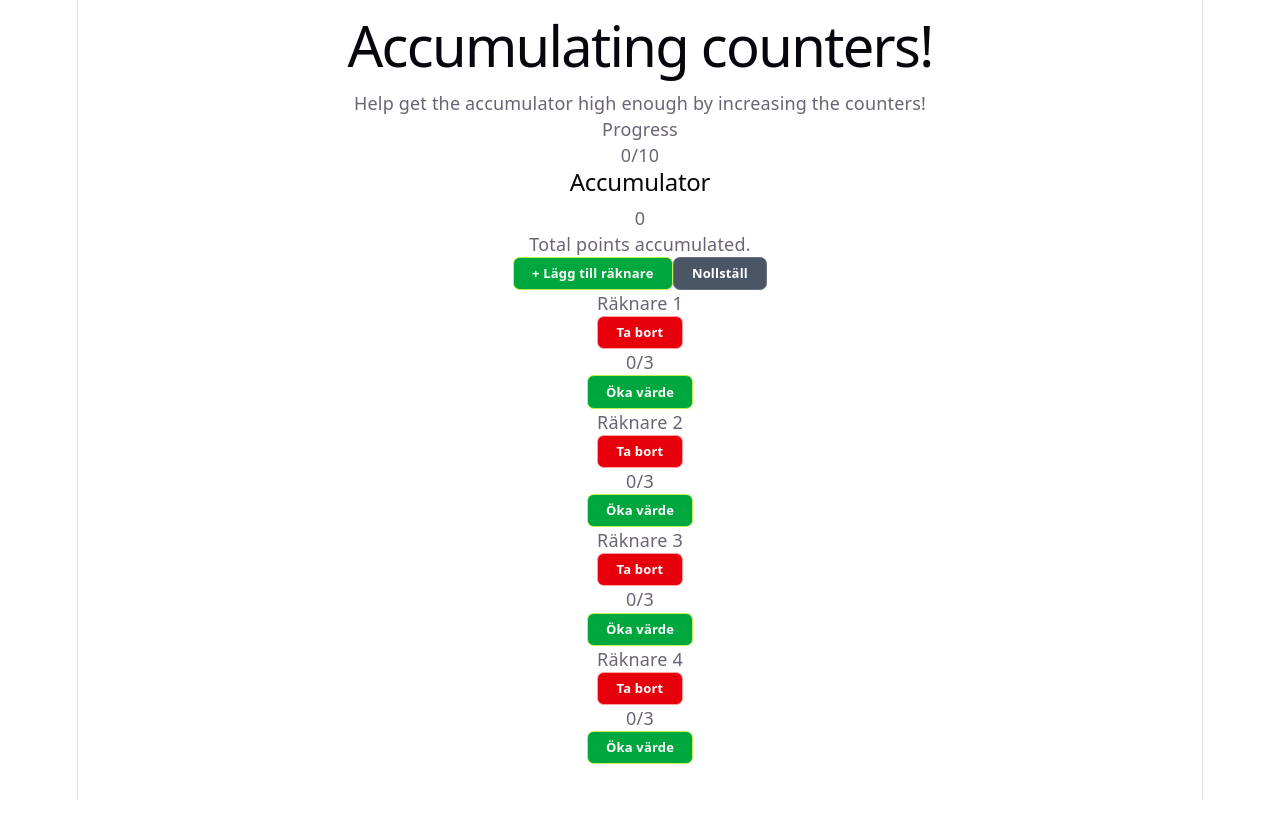
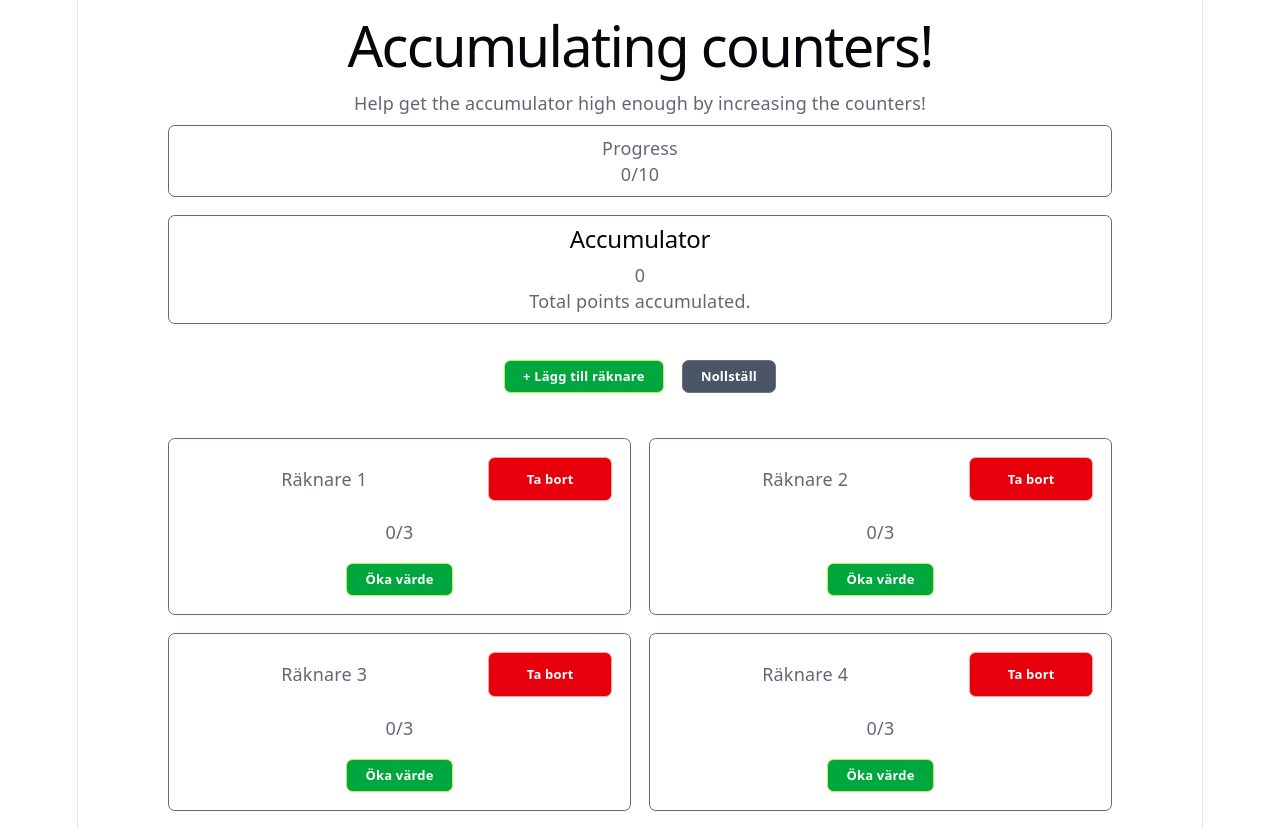
Before and after one commit to somantics/frontent-10, a React (Vite) app: page / in a window 1280 px wide. Before the commit the page ends 800 px from the top, so only its background shows below. Built offline with nearby package versions, Linux system fonts and the light colour scheme.

Commit message:
add simple tailwind styling

```diff
--- a/src/components/Accumulator.tsx
+++ b/src/components/Accumulator.tsx
@@ -4,7 +4,7 @@ interface Props {
 
 function Accumulator({ points }: Props) {
   return (
-    <section>
+    <section className="border m-2 mx-20 p-2 rounded-md">
       <h2>Accumulator</h2>
       <p>{points}</p>
       <p>Total points accumulated.</p>
--- a/src/components/Counter.tsx
+++ b/src/components/Counter.tsx
@@ -34,13 +34,15 @@ export default function Counter({ id, label, onIncrement, onDelete }: Props) {
   const isAtMax = current !== undefined && max !== undefined && current >= max;
 
   return (
-    <div>
-      <h3>{label}</h3>
+    <div className="border rounded-md m-2 p-2 grid grid-cols-3 gap-2">
+      <h3 className="col-span-2 m-2 p-2">{label}</h3>
       <DeleteButton text="Ta bort" onClick={onRemove} />
-      <p>
+      <p className="col-span-3">
         {current}/{max}
       </p>
-      <PrimaryButton text="Öka värde" onClick={onClick} disabled={isAtMax} />
+      <div className="col-span-3">
+        <PrimaryButton text="Öka värde" onClick={onClick} disabled={isAtMax} />
+      </div>
     </div>
   );
 }
--- a/src/components/CounterGrid.tsx
+++ b/src/components/CounterGrid.tsx
@@ -10,7 +10,7 @@ interface Props {
 function CounterGrid({ onCounterClicked, onCounterDelete }: Props) {
   const counters = useContext(CounterContext);
   return (
-    <nav>
+    <nav className="grid grid-cols-2 justify-center m-2 px-16">
       {counters.map((item) => (
         <Counter
           label={`Räknare ${item.id + 1}`}
--- a/src/components/CounterSection.tsx
+++ b/src/components/CounterSection.tsx
@@ -78,7 +78,7 @@ function CounterSection() {
     <CounterContext value={counters}>
       <GoalTracker />
       <Accumulator points={points} />
-      <div>
+      <div className="m-2 p-2">
         <PrimaryButton text="+ Lägg till räknare" onClick={onCreateCounter} />
         <SecondaryButton text="Nollställ" onClick={onReset} />
       </div>
--- a/src/components/DeleteButton.tsx
+++ b/src/components/DeleteButton.tsx
@@ -4,7 +4,7 @@ function DeleteButton({ text, onClick }: ButtonProps) {
   return (
     <button
       onClick={onClick}
-      className="bg-red-600 text-white font-bold text-[13px] border border-red-300 rounded-md py-[0.7em] px-[1.4em] leading-none cursor-pointer"
+      className="bg-red-600 text-white font-bold text-[13px] border border-red-300 rounded-md py-[0.7em] px-[1.4em] leading-none cursor-pointer m-2 p-2"
     >
       {text}
     </button>
--- a/src/components/GoalTracker.tsx
+++ b/src/components/GoalTracker.tsx
@@ -7,7 +7,7 @@ function GoalTracker() {
   const sum = counters.reduce((total, item) => total + item.count, 0);
 
   return (
-    <section>
+    <section className="border m-2 mx-20 p-2 rounded-md">
       <p>Progress</p>
       <p>{sum}/10</p>
       <ProgressBar />
--- a/src/components/PrimaryButton.tsx
+++ b/src/components/PrimaryButton.tsx
@@ -8,7 +8,7 @@ function PrimaryButton({ text, disabled, onClick }: ButtonProps) {
   return (
     <button
       onClick={onClick}
-      className="bg-green-600 text-white font-bold text-[13px] border border-lime-300 rounded-md py-[0.7em] px-[1.4em] leading-none cursor-pointer disabled:opacity-50 disabled:cursor-not-allowed"
+      className="bg-green-600 text-white font-bold text-[13px] border border-lime-300 rounded-md py-[0.7em] px-[1.4em] leading-none cursor-pointer disabled:opacity-50 disabled:cursor-not-allowed m-2 p-2"
       disabled={disabled ?? false}
     >
       {text}
--- a/src/components/SecondaryButton.tsx
+++ b/src/components/SecondaryButton.tsx
@@ -4,7 +4,7 @@ function SecondaryButton({ text, onClick }: ButtonProps) {
   return (
     <button
       onClick={onClick}
-      className="bg-gray-600 text-white font-bold text-[13px] border border-gray-500 rounded-md py-[0.7em] px-[1.4em] leading-none cursor-pointer"
+      className="bg-gray-600 text-white font-bold text-[13px] border border-gray-500 rounded-md py-[0.7em] px-[1.4em] leading-none cursor-pointer m-2 p-2"
     >
       {text}
     </button>
```
